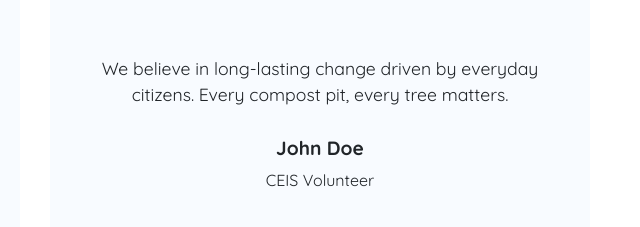
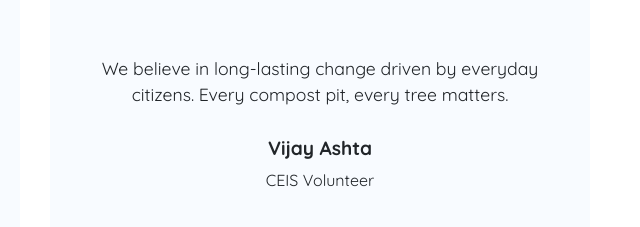
Before and after one commit to Riya-Jain23/CEIS-Website, a plain HTML site: page index.html in a window 1280 px wide. Shown: the part 2635-2862 px from the top of the page, 605-1245 px from the left. Drawn offline with nearby package versions, Linux system fonts and the light colour scheme.

Commit message:
Update index.html

```diff
--- a/index.html
+++ b/index.html
@@ -227,7 +227,7 @@
               <span class="fa fa-quote-left mb-5"></span>
               <p class="comment">We believe in long-lasting change driven by everyday citizens. Every compost pit, every tree matters.</p>
               <div class="text-center customer-info">
-                <h4>John Doe</h4>
+                <h4>Vijay Ashta</h4>
                 <p>CEIS Volunteer</p>
               </div>
             </div>
```
